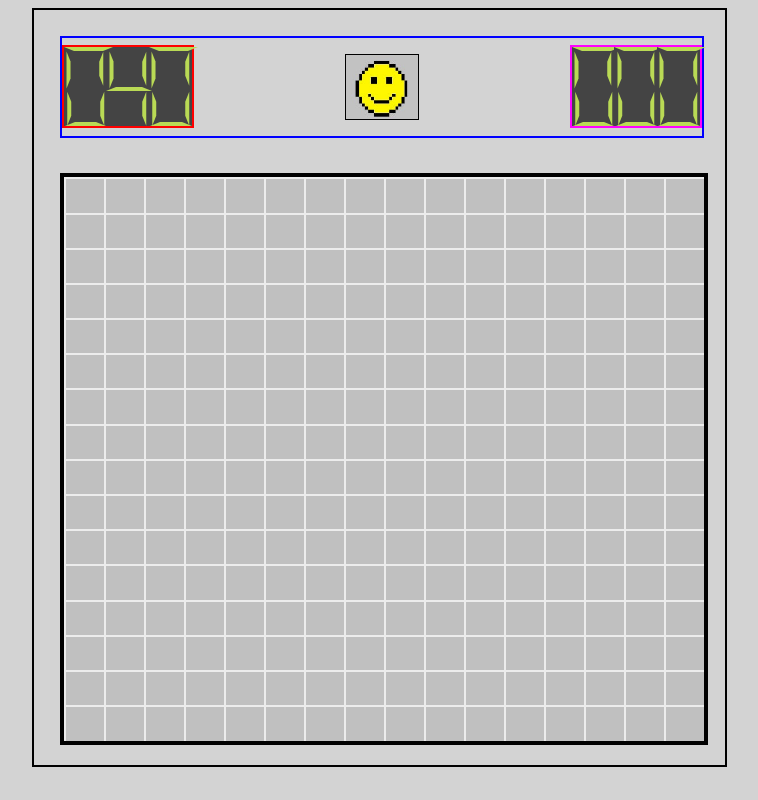
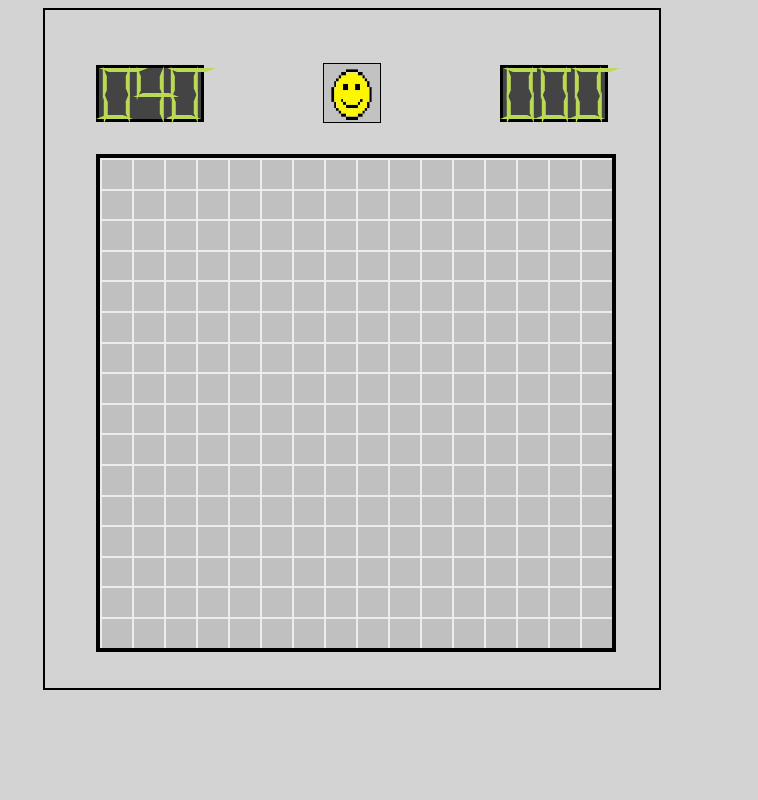
Before and after one commit to baintonw/Minesweeper, a PHP site: page / in a window 1280 px wide. Shown: the whole page, without its empty margins (288-1046 px from the left). Run offline with PHP 8.4, Linux system fonts and the light colour scheme.

Commit message:
resized board - grid reponds to window resize

```diff
--- a/styling.scss
+++ b/styling.scss
@@ -2,24 +2,30 @@ body {
   font-size: 20px;
 }
 
+//variables
+$boardHeight: 90vh * .8;
+$boardWidth: 50vw * .8;
+
 .board {
     font-size: 20px;
     border: 2px solid black;
-    height: 88vh;
-    width: 50vw;
-    left: 25%;
+    height: $boardHeight;
+    width: $boardWidth;
+    // left: 22%;
     position: absolute;
-    padding: 2%;
+    padding: 4%;
 }
 
+//header variable
+$headerHeight: ($boardHeight / 9);
 .header {
-  border: 2px solid blue;
+  // border: 2px solid blue;
   position: relative;
   display: flex;
   justify-content: center;
   align-items: center;
-  height: 14%;
-  width: 100%;
+  height: $headerHeight;
+  width: $boardWidth;
 
 }
 
@@ -28,25 +34,25 @@ $rem: 1rem;
 #smiley {
   position: relative;
   border: 1px solid black;
-  height: $rem*4;
-  width: $rem*4.5;
+  height: $boardHeight / 10;
+  width: $boardWidth / 9;
   // left: 45%;
 }
 //counter
 .counter {
   background: black;
-  border: 2px solid red;
+  padding: 3px;
+  // border: 2px solid red;
   position: absolute;
+
   left: 0%;
-  width: 20%;
-  height: 80%;
+  height: $headerHeight * .8;
+  width: $boardWidth / 5;
+
   display: flex;
   flex-direction: row-reverse;
   justify-content: center;
-  color: red;
-  font-family: 'Source Sans Pro', sans-serif;
-	// font-size: 250px;
-	opacity: 1;
+  opacity: 1;
 
 }
 
@@ -346,7 +352,9 @@ opacity: 0;
 
 .timer {
   background: black;
-  border: 2px solid magenta;
+  padding: 3px;
+
+  // border: 2px solid magenta;
   position: absolute;
   width: 20%;
   height: 80%;
@@ -371,8 +379,8 @@ body {
     position: relative;
     top: 5%;
     left: 0%;
-    width: 100%;
-    height: 80%;
+    width: $boardWidth;
+    height: $boardHeight * .85;
     overflow: hidden;
 }
 
@@ -395,8 +403,6 @@ body {
   display: flex;
   justify-content: center;
   align-items: center;
-
-  // opacity: 0;
 
   background: #c0c0c0;
   border: 1px solid black;
@@ -423,6 +429,7 @@ body {
   &.flag {
     background-color: red;
   }
+  cursor: pointer;
 }
 
 .bomb {
```
Also changed, not shown: styling.min.css.
